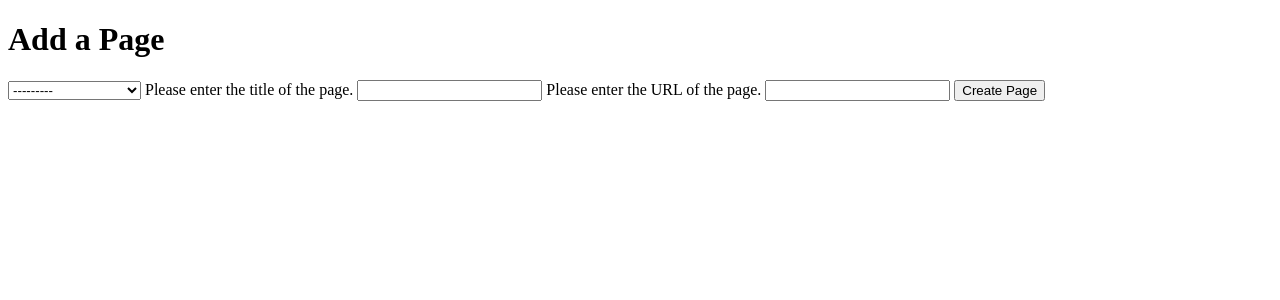
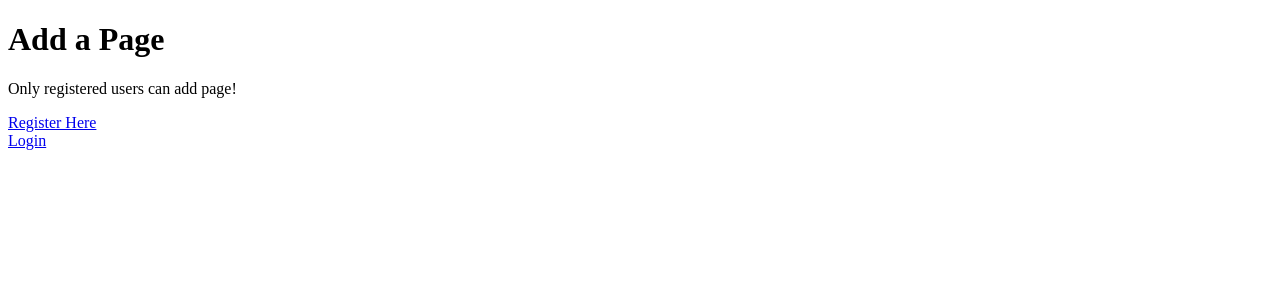
Before and after one commit to kubkowski/tango_with_django, a Django app: page /rango/category/django/add_page/ in a window 1280 px wide. Shown: the top 300 px of the page. Run offline with Django 3.2, Linux system fonts and the light colour scheme; data comes from the database, SQL or seed files in the repository; both versions use the stored data as it was after the commit.

Commit message:
Only registered users can add/edit, while non-registered can only view/use the categories/pages

```diff
--- a/templates/rango/add_page.html
+++ b/templates/rango/add_page.html
@@ -6,7 +6,7 @@
 </head>
 <body>
     <h1>Add a Page</h1>
-
+    {% if user.is_authenticated %}
         <form id="page_form" method="post" action="/rango/category/{{ slug }}/add_page/">
             {% if category %}
                 {% csrf_token %}
@@ -24,6 +24,11 @@
 
             <input type="submit" name="submit" value="Create Page" />
         </form>
+    {% else %}
+        <p>Only registered users can add page!</p>
+        <a href="/rango/register/">Register Here</a><br />
+        <a href="/rango/login/">Login</a><br />
+    {% endif %}
 
 
 </body>
--- a/templates/rango/category.html
+++ b/templates/rango/category.html
@@ -17,7 +17,9 @@
                 <strong>No pages currently in category.</strong>
             {% endif %}
             <br />
-            <a href="/rango/category/{{ category_name_slug }}/add_page/">Add page</a>
+            {% if user.is_authenticated %}
+                <a href="/rango/category/{{ category_name_slug }}/add_page/">Add page</a>
+            {% endif %}
         {% else %}
             The specified category {{ category_name }} does not exist!
         {% endif %}
--- a/templates/rango/index.html
+++ b/templates/rango/index.html
@@ -33,13 +33,14 @@
         {% if user.is_authenticated %}
             <a href="/rango/restricted/">Restricted Page</a><br />
             <a href="/rango/logout/">Logout</a><br />
+            <a href="/rango/add_category/">Add a New Category</a><br />
         {% else %}
             <a href="/rango/register/">Register Here</a><br />
             <a href="/rango/login/">Login</a><br />
         {% endif %}
 
         <a href="/rango/about/">About</a><br/>
-        <a href="/rango/add_category/">Add a New Category</a><br />
+
     </body>
 
 </html>
```
Also changed, not shown: templates/rango/add_category.html (+8 -0 lines), db.sqlite3. Lines whose indentation alone changed are shown as unchanged.
